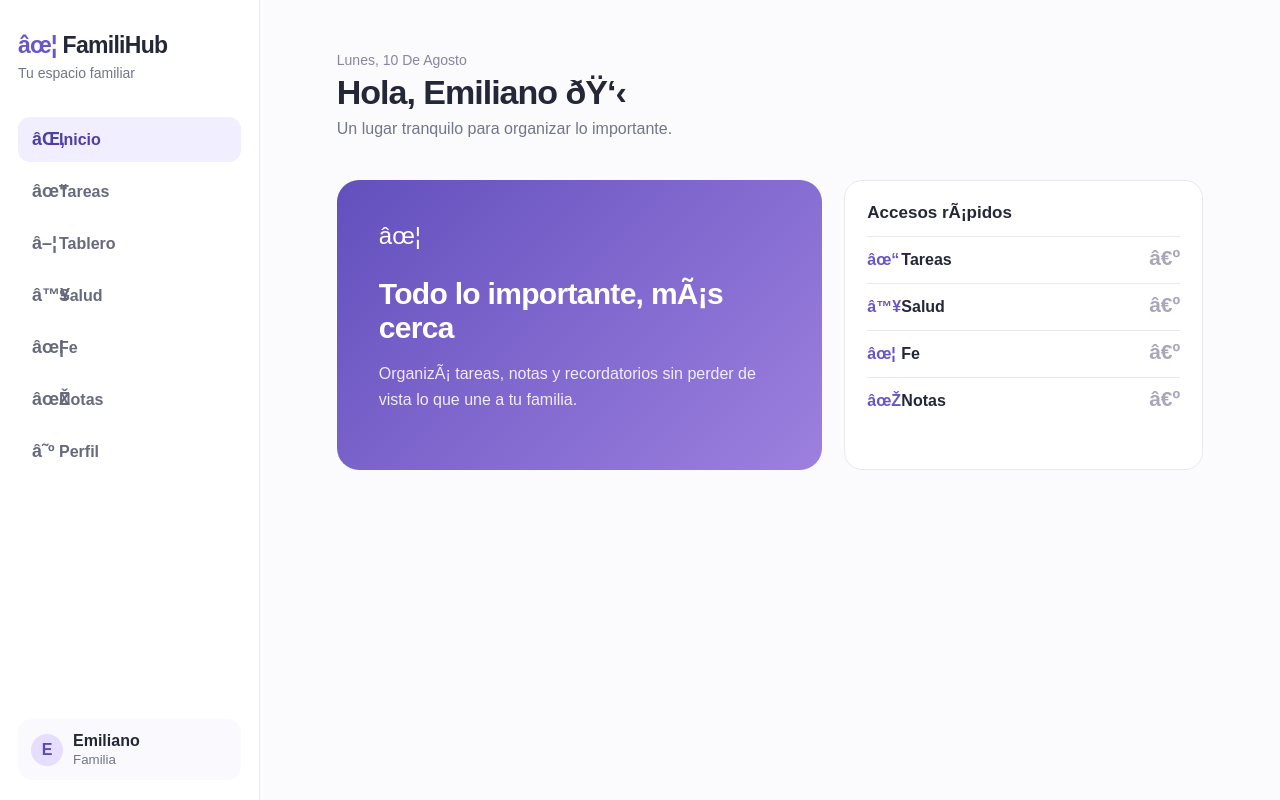
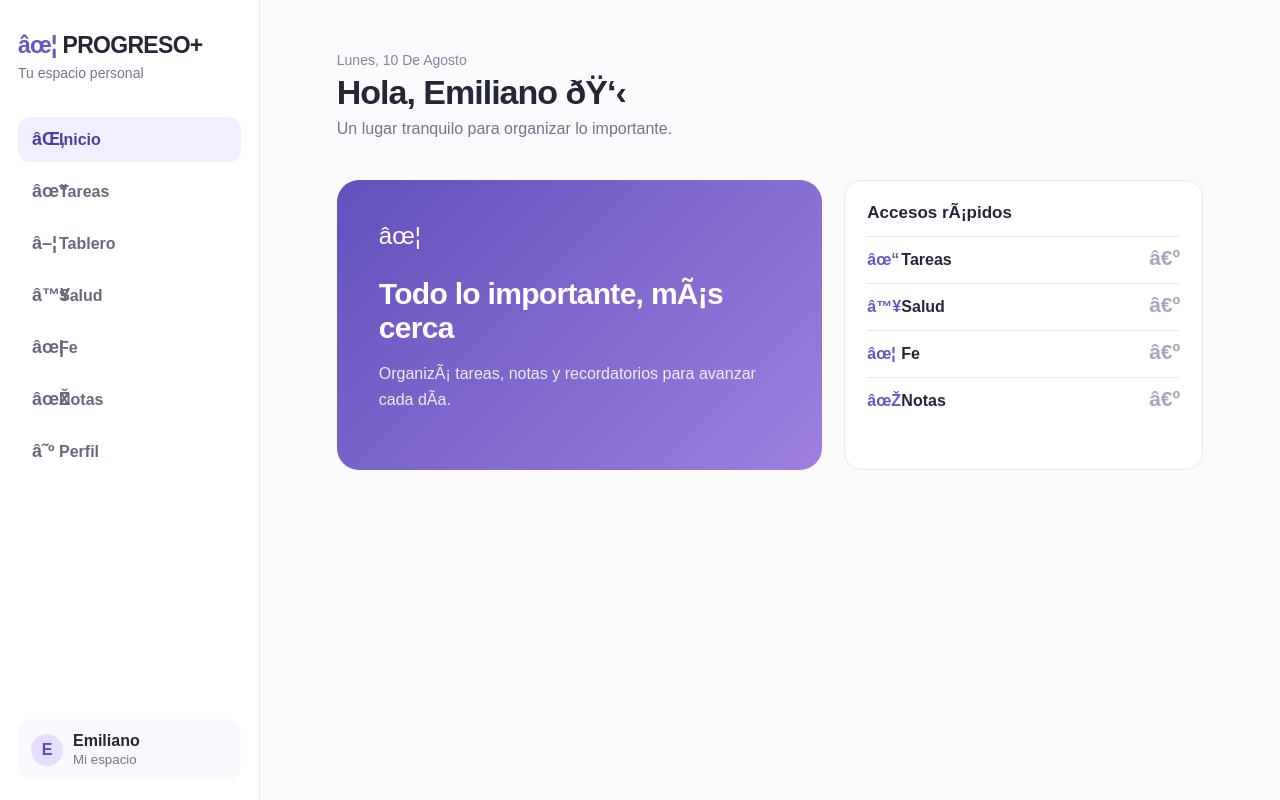
Before and after one commit to ceciliapazyemilianovillagra-cpu/progresoplus, a Next.js app: page / in a window 1280 px wide. Built offline with nearby package versions, Linux system fonts and the light colour scheme.

Commit message:
Renombrar la app como PROGRESO+

```diff
--- a/app/page.tsx
+++ b/app/page.tsx
@@ -16,13 +16,13 @@ const sections: { id: Section; label: string; icon: string; table?: string }[] =
 ];
 
 const details: Record<Section, { title: string; description: string; empty: string }> = {
-  inicio: { title: 'Tu espacio familiar', description: 'Un lugar tranquilo para organizar lo importante.', empty: '' },
-  tareas: { title: 'Tareas familiares', description: 'Lo que hay que hacer, en un solo lugar.', empty: 'TodavÃ­a no hay tareas.' },
-  tablero: { title: 'Tablero familiar', description: 'Una mirada rÃ¡pida a la semana.', empty: '' },
+  inicio: { title: 'Tu espacio', description: 'Un lugar tranquilo para organizar lo importante.', empty: '' },
+  tareas: { title: 'Tareas', description: 'Lo que hay que hacer, en un solo lugar.', empty: 'TodavÃ­a no hay tareas.' },
+  tablero: { title: 'Tablero', description: 'Una mirada rÃ¡pida a la semana.', empty: '' },
   salud: { title: 'Salud', description: 'Consultas, controles y recordatorios de bienestar.', empty: 'No hay registros de salud todavÃ­a.' },
   fe: { title: 'Fe', description: 'Intenciones, reflexiones y momentos para agradecer.', empty: 'TodavÃ­a no hay registros.' },
   notas: { title: 'Notas', description: 'Ideas y recordatorios para la familia.', empty: 'No hay notas todavÃ­a.' },
-  perfil: { title: 'Perfil familiar', description: 'PersonalizÃ¡ tu espacio familiar.', empty: '' }
+  perfil: { title: 'Perfil', description: 'PersonalizÃ¡ tu espacio.', empty: '' }
 };
 
 async function api(payload: object) {
@@ -67,10 +67,10 @@ export default function Home() {
 
   return <main className="shell">
     <aside className="sidebar">
-      <div className="brand"><span>âœ¦</span> FamiliHub</div>
-      <p className="tagline">Tu espacio familiar</p>
+      <div className="brand"><span>âœ¦</span> PROGRESO+</div>
+      <p className="tagline">Tu espacio personal</p>
       <nav>{sections.map(item => <button key={item.id} className={section === item.id ? 'nav active' : 'nav'} onClick={() => { setSection(item.id); setShowForm(false); }}><span>{item.icon}</span>{item.label}</button>)}</nav>
-      <div className="family-card"><span className="avatar">E</span><div><strong>Emiliano</strong><small>Familia</small></div></div>
+      <div className="family-card"><span className="avatar">E</span><div><strong>Emiliano</strong><small>Mi espacio</small></div></div>
     </aside>
     <section className="content">
       <header><div><p className="date">{today}</p><h1>{section === 'inicio' ? 'Hola, Emiliano ðŸ‘‹' : details[section].title}</h1><p>{details[section].description}</p></div>{active.table && <button className="primary" onClick={() => setShowForm(true)}>+ Agregar</button>}</header>
@@ -87,7 +87,7 @@ export default function Home() {
 }
 
 function HomeOverview({ setSection }: { setSection: (section: Section) => void }) {
-  return <div className="home-grid"><div className="welcome"><span>âœ¦</span><h2>Todo lo importante, mÃ¡s cerca</h2><p>OrganizÃ¡ tareas, notas y recordatorios sin perder de vista lo que une a tu familia.</p></div><div className="quick"><h2>Accesos rÃ¡pidos</h2>{sections.filter(item => ['tareas','salud','fe','notas'].includes(item.id)).map(item => <button key={item.id} onClick={() => setSection(item.id)}><span>{item.icon}</span>{item.label}<b>â€º</b></button>)}</div></div>;
+  return <div className="home-grid"><div className="welcome"><span>âœ¦</span><h2>Todo lo importante, mÃ¡s cerca</h2><p>OrganizÃ¡ tareas, notas y recordatorios para avanzar cada dÃ­a.</p></div><div className="quick"><h2>Accesos rÃ¡pidos</h2>{sections.filter(item => ['tareas','salud','fe','notas'].includes(item.id)).map(item => <button key={item.id} onClick={() => setSection(item.id)}><span>{item.icon}</span>{item.label}<b>â€º</b></button>)}</div></div>;
 }
 function Board() { return <div className="board"><article><span>âœ“</span><h2>Tareas</h2><p>OrganizÃ¡ las pendientes de la familia.</p></article><article><span>â™¥</span><h2>Bienestar</h2><p>TenÃ© a mano las fechas importantes.</p></article><article><span>âœ¦</span><h2>Momentos</h2><p>GuardÃ¡ aquello que quieren recordar.</p></article></div>; }
-function Profile() { return <div className="profile"><span className="big-avatar">E</span><h2>Emiliano</h2><p>Tu perfil familiar estÃ¡ listo. PrÃ³ximamente podrÃ¡s invitar a mÃ¡s integrantes.</p></div>; }
+function Profile() { return <div className="profile"><span className="big-avatar">E</span><h2>Emiliano</h2><p>Tu perfil estÃ¡ listo. PrÃ³ximamente podrÃ¡s personalizar mÃ¡s detalles.</p></div>; }
```
